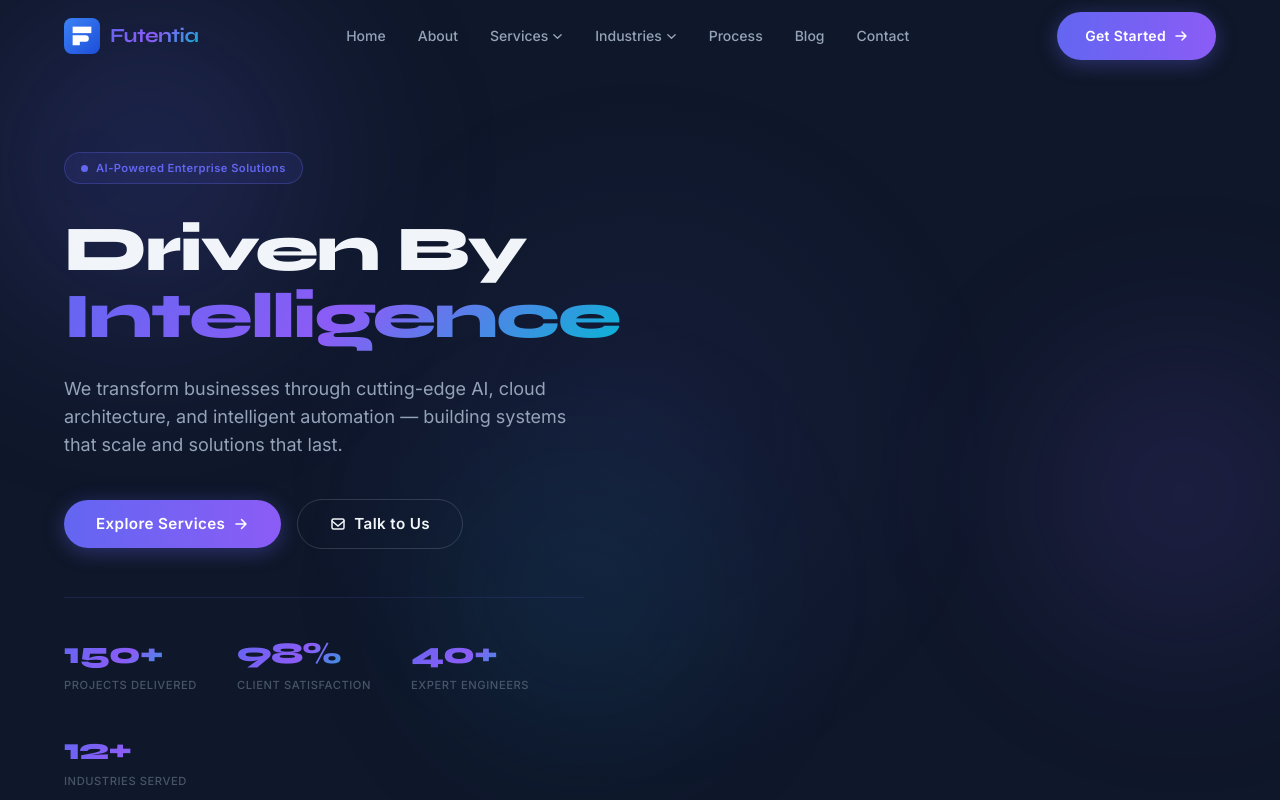
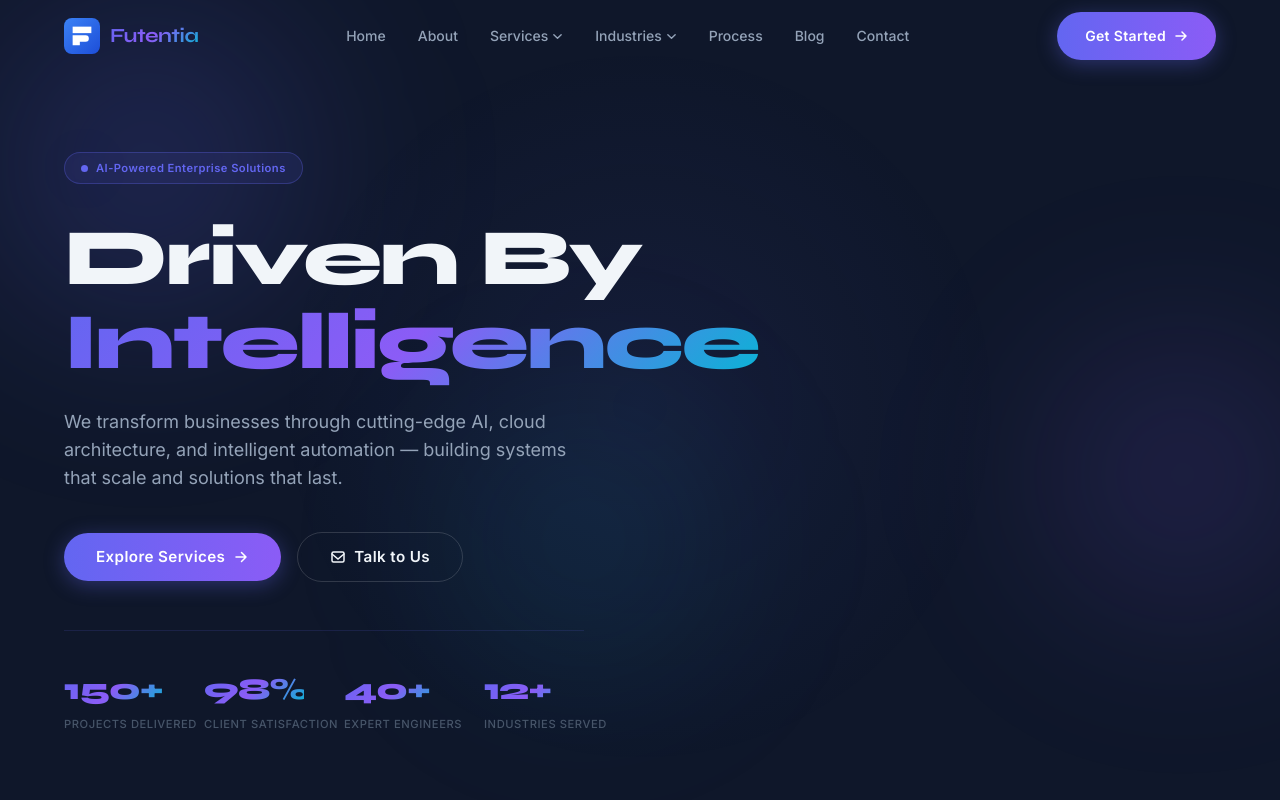
Before and after one commit to chaityabelani/Flutentia, a React (Vite) app: page / in a window 1280 px wide. Shown: the top 800 px of the page. Built offline with nearby package versions, Linux system fonts and the light colour scheme.

Commit message:
feat: add modular component structure for website sections and update global layout configuration

```diff
--- a/src/components/About.jsx
+++ b/src/components/About.jsx
@@ -11,11 +11,11 @@ export default function About() {
   const sectionRef = useReveal()
 
   return (
-    <section id="about" className="relative py-16 lg:py-24 overflow-hidden" ref={sectionRef}>
+    <section id="about" className="relative py-24 overflow-hidden" ref={sectionRef}>
 
 
       <div className="relative z-10 max-w-[1200px] mx-auto px-6">
-        <div className="grid grid-cols-1 lg:grid-cols-2 gap-10 lg:gap-20 items-start">
+        <div className="grid grid-cols-1 lg:grid-cols-2 gap-16 lg:gap-20 items-start">
 
           {/* Left */}
           <div className="reveal">
--- a/src/components/Blog.jsx
+++ b/src/components/Blog.jsx
@@ -22,7 +22,7 @@ export default function Blog() {
   const sectionRef = useReveal()
 
   return (
-    <section id="blog" className="relative py-16 lg:py-24 overflow-hidden" ref={sectionRef}>
+    <section id="blog" className="relative py-24 overflow-hidden" ref={sectionRef}>
 
 
       <div className="relative z-10 max-w-[1200px] mx-auto px-6">
--- a/src/components/CTABanner.jsx
+++ b/src/components/CTABanner.jsx
@@ -4,7 +4,7 @@ export default function CTABanner() {
   const ref = useReveal()
 
   return (
-    <section className="py-12 lg:py-20 bg-bg-primary" ref={ref}>
+    <section className="py-20 bg-bg-primary" ref={ref}>
       <div className="max-w-[1200px] mx-auto px-6">
         <div className="relative rounded-xl3 p-8 sm:p-12 md:p-[72px_64px] overflow-hidden text-center flex flex-col items-center
                         border border-accent-primary/25 reveal"
--- a/src/components/Contact.jsx
+++ b/src/components/Contact.jsx
@@ -52,14 +52,14 @@ export default function Contact() {
   }
 
   return (
-    <section id="contact" className="relative py-16 lg:py-24 bg-bg-secondary overflow-hidden" ref={sectionRef}>
+    <section id="contact" className="relative py-24 bg-bg-secondary overflow-hidden" ref={sectionRef}>
       {/* Orbs */}
       <div className="orb w-[500px] h-[500px] -top-24 -left-24 animate-orb-float opacity-40"
            style={{ background: 'radial-gradient(circle,rgba(99,102,241,.25),transparent 70%)' }}/>
       <div className="orb w-[400px] h-[400px] top-1/3 -right-24 animate-orb-float-2 opacity-30"
            style={{ background: 'radial-gradient(circle,rgba(139,92,246,.2),transparent 70%)' }}/>
 
-      <div className="relative z-10 max-w-[1200px] mx-auto px-6">
+      <div className="relative z-10 max-w-[1200px] mx-auto px-4 sm:px-6">
         <div className="grid grid-cols-1 lg:grid-cols-2 gap-10 lg:gap-20 items-start">
 
           {/* Left info */}
@@ -101,7 +101,7 @@ export default function Contact() {
           </div>
 
           {/* Right form */}
-          <div className="reveal bg-gradient-card border border-accent-primary/20 rounded-xl3 p-6 sm:p-10
+          <div className="reveal bg-gradient-card border border-accent-primary/20 rounded-xl3 p-6 sm:p-8 lg:p-10
                           backdrop-blur-xl">
             <form className="flex flex-col gap-5" onSubmit={handleSubmit}>
               {/* Row 1 */}
--- a/src/components/Footer.jsx
+++ b/src/components/Footer.jsx
@@ -25,8 +25,8 @@ export default function Footer() {
     <footer className="bg-bg-secondary border-t border-accent-primary/15">
 
       {/* Top */}
-      <div className="max-w-[1200px] mx-auto px-6 py-12 lg:py-16">
-        <div className="grid grid-cols-1 sm:grid-cols-2 md:grid-cols-3 lg:grid-cols-[1.6fr_1fr_1fr_1fr_1fr] gap-10 lg:gap-12">
+      <div className="max-w-[1200px] mx-auto px-6 py-16">
+        <div className="grid grid-cols-2 md:grid-cols-3 lg:grid-cols-[1.6fr_1fr_1fr_1fr_1fr] gap-10 lg:gap-12">
 
           {/* Brand */}
           <div className="col-span-2 md:col-span-3 lg:col-span-1">
--- a/src/components/Hero.jsx
+++ b/src/components/Hero.jsx
@@ -39,8 +39,8 @@ export default function Hero() {
            style={{ background: 'radial-gradient(circle,rgba(6,182,212,.15),transparent 70%)' }}/>
 
       {/* ── Content wrapper ── */}
-      <div className="relative z-10 w-full max-w-[1200px] mx-auto px-6 py-10 lg:py-20">
-        <div className="flex items-center justify-between gap-10 lg:gap-16">
+      <div className="relative z-10 w-full max-w-[1200px] mx-auto px-4 sm:px-6 py-12 sm:py-20">
+        <div className="flex items-center justify-between gap-16">
 
           {/* ── Left: text ── */}
           <div className="flex flex-col items-start flex-1 min-w-0">
@@ -48,33 +48,33 @@ export default function Hero() {
             {/* Badge */}
             <div className="animate-fade-up-d1 inline-flex items-center gap-2 text-2xs font-semibold
                             tracking-[0.04em] text-accent-primary bg-accent-primary/10
-                            border border-accent-primary/30 px-4 py-1.5 rounded-full mb-8">
+                            border border-accent-primary/30 px-4 py-1.5 rounded-full mb-6 sm:mb-8">
               <span className="w-[7px] h-[7px] rounded-full bg-accent-primary animate-pulse-glow flex-shrink-0"/>
               AI-Powered Enterprise Solutions
             </div>
 
             {/* Headline */}
             <h1 className="animate-fade-up-d2 font-display font-extrabold leading-[1.05]
-                           tracking-[-0.03em] text-[clamp(2.8rem,5vw,5rem)] text-slate-100 mb-6">
+                           tracking-[-0.03em] text-[clamp(2.2rem,7vw,5rem)] text-slate-100 mb-5 sm:mb-6">
               Driven By<br/>
               <span className="gradient-text">Intelligence</span>
             </h1>
 
             {/* Subtext */}
-            <p className="animate-fade-up-d3 text-base lg:text-lg text-slate-400 leading-[1.8] mb-10 max-w-[520px]">
+            <p className="animate-fade-up-d3 text-sm sm:text-base lg:text-lg text-slate-400 leading-[1.8] mb-8 sm:mb-10 max-w-[520px]">
               We transform businesses through cutting-edge AI, cloud architecture, and intelligent
               automation — building systems that scale and solutions that last.
             </p>
 
             {/* CTA Buttons */}
-            <div className="animate-fade-up-d4 flex flex-wrap items-center gap-4 mb-12">
-              <a href="#services" className="btn-primary text-[0.95rem] px-8 py-3.5">
+            <div className="animate-fade-up-d4 flex flex-col xs:flex-row flex-wrap items-stretch xs:items-center gap-3 sm:gap-4 mb-10 sm:mb-12 w-full xs:w-auto">
+              <a href="#services" className="btn-primary text-[0.9rem] sm:text-[0.95rem] px-6 sm:px-8 py-3 sm:py-3.5 justify-center">
                 <span>Explore Services</span>
                 <svg width="16" height="16" viewBox="0 0 16 16" fill="none">
                   <path d="M3 8h10M8.5 3.5L13 8l-4.5 4.5" stroke="currentColor" strokeWidth="1.5" strokeLinecap="round" strokeLinejoin="round"/>
                 </svg>
               </a>
-              <a href="#contact" className="btn-outline text-[0.95rem] px-8 py-3.5">
+              <a href="#contact" className="btn-outline text-[0.9rem] sm:text-[0.95rem] px-6 sm:px-8 py-3 sm:py-3.5 justify-center">
                 <svg width="16" height="16" viewBox="0 0 16 16" fill="none">
                   <rect x="2" y="3" width="12" height="10" rx="1.5" stroke="currentColor" strokeWidth="1.5"/>
                   <path d="M2 5l6 5 6-5" stroke="currentColor" strokeWidth="1.5" strokeLinecap="round"/>
@@ -84,11 +84,11 @@ export default function Hero() {
             </div>
 
             {/* Stats */}
-            <div className="animate-fade-up-d5 flex items-start flex-wrap gap-6 sm:gap-10 pt-10
+            <div className="animate-fade-up-d5 grid grid-cols-2 sm:grid-cols-4 items-start gap-6 sm:gap-10 pt-8 sm:pt-10
                             border-t border-accent-primary/15 w-full max-w-[520px]">
               {stats.map((s) => (
-                <div key={s.label} className="flex flex-col gap-1 flex-shrink-0">
-                  <span className="gradient-text font-display text-3xl font-extrabold tracking-tight leading-none">
+                <div key={s.label} className="flex flex-col gap-1">
+                  <span className="gradient-text font-display text-2xl sm:text-3xl font-extrabold tracking-tight leading-none">
                     {s.value}
                   </span>
                   <span className="text-2xs text-slate-600 font-medium uppercase tracking-[0.05em] mt-1 whitespace-nowrap">
--- a/src/components/Industries.jsx
+++ b/src/components/Industries.jsx
@@ -15,7 +15,7 @@ export default function Industries() {
   const sectionRef = useReveal()
 
   return (
-    <section id="industries" className="py-16 lg:py-24 bg-bg-secondary" ref={sectionRef}>
+    <section id="industries" className="py-24 bg-bg-secondary" ref={sectionRef}>
       <div className="max-w-[1200px] mx-auto px-6">
         <div className="flex flex-col items-center text-center mb-14 reveal">
           <span className="section-label">Industries</span>
--- a/src/components/Process.jsx
+++ b/src/components/Process.jsx
@@ -19,7 +19,7 @@ export default function Process() {
   const sectionRef = useReveal()
 
   return (
-    <section id="process" className="relative py-16 lg:py-24 overflow-hidden" ref={sectionRef}>
+    <section id="process" className="relative py-24 overflow-hidden" ref={sectionRef}>
 
 
       <div className="relative z-10 max-w-[1200px] mx-auto px-6">
--- a/src/components/Services.jsx
+++ b/src/components/Services.jsx
@@ -89,7 +89,7 @@ export default function Services() {
   const sectionRef = useReveal()
 
   return (
-    <section id="services" className="relative py-16 lg:py-24 overflow-hidden" ref={sectionRef}>
+    <section id="services" className="relative py-24 overflow-hidden" ref={sectionRef}>
 
 
       <div className="relative z-10 max-w-[1200px] mx-auto px-6">
--- a/src/index.css
+++ b/src/index.css
@@ -44,13 +44,13 @@
 
   /* Section heading */
   .section-title {
-    @apply font-display text-4xl lg:text-5xl font-bold leading-tight tracking-tight
+    @apply font-display text-3xl sm:text-4xl lg:text-5xl font-bold leading-tight tracking-tight
            text-slate-100 mb-4;
   }
 
   /* Section subtitle */
   .section-subtitle {
-    @apply text-base lg:text-lg text-slate-400 max-w-xl leading-relaxed;
+    @apply text-sm sm:text-base lg:text-lg text-slate-400 max-w-xl leading-relaxed;
   }
 
   /* Glass card */
--- a/tailwind.config.js
+++ b/tailwind.config.js
@@ -5,6 +5,14 @@ export default {
     "./src/**/*.{js,ts,jsx,tsx}",
   ],
   theme: {
+    screens: {
+      'xs':  '475px',
+      'sm':  '640px',
+      'md':  '768px',
+      'lg':  '1024px',
+      'xl':  '1280px',
+      '2xl': '1536px',
+    },
     extend: {
       colors: {
         bg: {
@@ -110,5 +118,15 @@ export default {
       },
     },
   },
-  plugins: [],
+  plugins: [
+    function({ addUtilities }) {
+      addUtilities({
+        '.scrollbar-none': {
+          '-ms-overflow-style': 'none',
+          'scrollbar-width': 'none',
+          '&::-webkit-scrollbar': { display: 'none' },
+        },
+      })
+    },
+  ],
 }
```
Also changed, not shown: src/components/Testimonials.jsx (+16 -15 lines).
